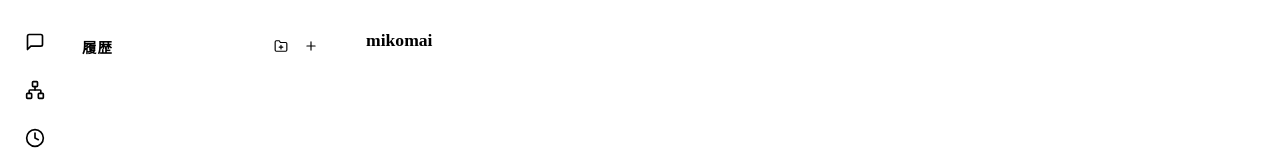
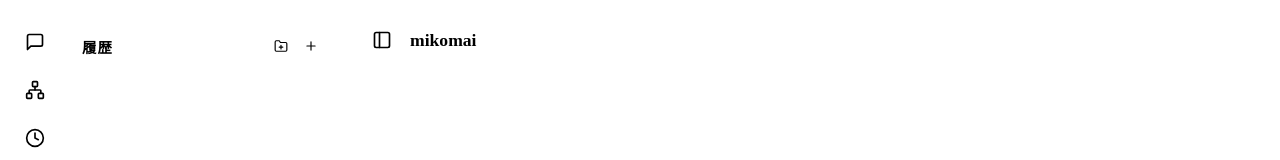
Before and after one commit to kamera25/mikomai, a React (Vite) app: page / in a window 1280 px wide. Shown: the top 160 px of the page. Built offline with nearby package versions, Linux system fonts and the light colour scheme.

Commit message:
履歴画面の表示を変更

```diff
--- a/src/App.css
+++ b/src/App.css
@@ -238,7 +238,30 @@
 .header-left {
   display: flex;
   align-items: center;
-  gap: 16px;
+  gap: 12px;
+}
+
+.sidebar-toggle-button {
+  background: transparent;
+  border: none;
+  color: var(--text-muted);
+  cursor: pointer;
+  display: flex;
+  align-items: center;
+  justify-content: center;
+  padding: 6px;
+  border-radius: 6px;
+  transition: all 0.2s ease;
+}
+
+.sidebar-toggle-button:hover {
+  color: var(--text-primary);
+  background-color: var(--bg-hover);
+}
+
+.sidebar-toggle-button svg {
+  width: 20px;
+  height: 20px;
 }
 
 
--- a/src/App.tsx
+++ b/src/App.tsx
@@ -576,17 +576,12 @@ function App() {
         {/* Activity Bar (LM Studio style thin left bar) */}
         <nav className="activity-bar">
          <div
-          className={`activity-item ${isSidebarOpen && !isSettingsOpen && !isConnectionOpen && !isScheduledTasksOpen ? 'active' : ''}`}
+          className={`activity-item ${!isSettingsOpen && !isConnectionOpen && !isScheduledTasksOpen ? 'active' : ''}`}
           title="Chat History"
           onClick={() => {
-            if (isSettingsOpen || isConnectionOpen || isScheduledTasksOpen) {
-              setIsSettingsOpen(false);
-              setIsConnectionOpen(false);
-              setIsScheduledTasksOpen(false);
-              setIsSidebarOpen(true);
-            } else {
-              setIsSidebarOpen(!isSidebarOpen);
-            }
+            setIsSettingsOpen(false);
+            setIsConnectionOpen(false);
+            setIsScheduledTasksOpen(false);
           }}
         >
           <svg width="24" height="24" viewBox="0 0 24 24" fill="none" stroke="currentColor" strokeWidth="2" strokeLinecap="round" strokeLinejoin="round"><path d="M21 15a2 2 0 0 1-2 2H7l-4 4V5a2 2 0 0 1 2-2h14a2 2 0 0 1 2 2z"></path></svg>
@@ -723,6 +718,16 @@ function App() {
             {/* Top Header */}
             <header className="chat-header">
               <div className="header-left">
+                <button
+                  className="sidebar-toggle-button"
+                  onClick={() => setIsSidebarOpen(!isSidebarOpen)}
+                  title={isSidebarOpen ? "サイドバーを閉じる" : "サイドバーを開く"}
+                >
+                  <svg width="20" height="20" viewBox="0 0 24 24" fill="none" stroke="currentColor" strokeWidth="2" strokeLinecap="round" strokeLinejoin="round">
+                    <rect x="3" y="3" width="18" height="18" rx="2" ry="2"></rect>
+                    <line x1="9" y1="3" x2="9" y2="21"></line>
+                  </svg>
+                </button>
                 <h1 className="header-title">mikomai</h1>
               </div>
             </header>
```
